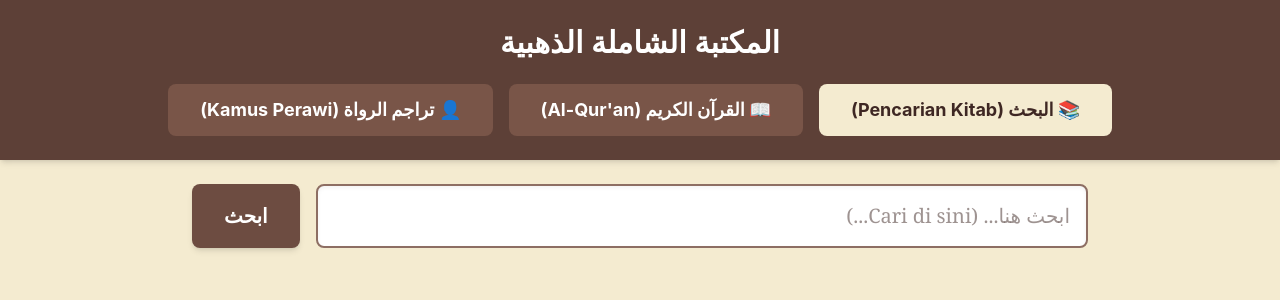
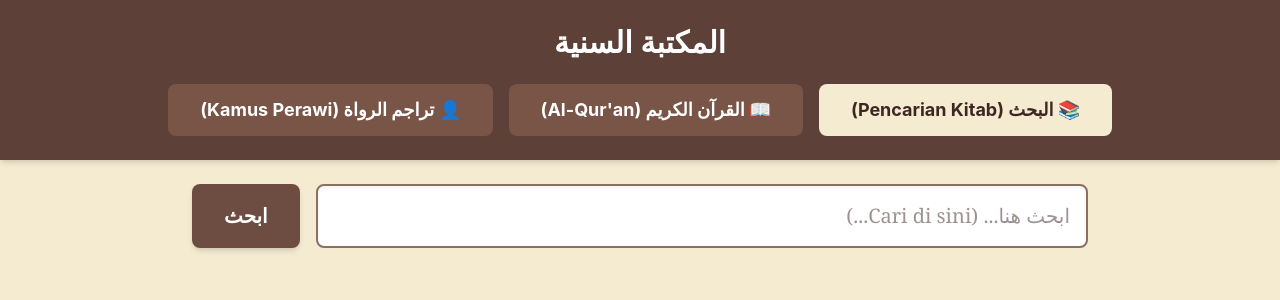
Before and after one commit to danbelajardanbelajar-blip/books.quizb.my.id, a React (Vite) app: page / in a window 1280 px wide. Shown: the top 300 px of the page. Built offline with nearby package versions, Linux system fonts and the light colour scheme.

Commit message:
Ubah nama web menjadi المكتبة السنية

```diff
--- a/index.html
+++ b/index.html
@@ -4,7 +4,7 @@
     <meta charset="UTF-8" />
     <link rel="icon" type="image/svg+xml" href="/favicon.svg" />
     <meta name="viewport" content="width=device-width, initial-scale=1.0" />
-    <title>shamela_golden</title>
+    <title>المكتبة السنية</title>
   </head>
   <body>
     <div id="root"></div>
--- a/src/App.tsx
+++ b/src/App.tsx
@@ -87,7 +87,7 @@ function App() {
   return (
     <div className="min-h-screen bg-[#f4ebd0] text-[#3e2723] font-serif" dir="rtl">
       <header className="bg-[#5d4037] text-white p-4 md:p-6 shadow-md">
-        <h1 className="text-2xl md:text-3xl font-bold text-center">المكتبة الشاملة الذهبية</h1>
+        <h1 className="text-2xl md:text-3xl font-bold text-center">المكتبة السنية</h1>
         <div className="flex flex-col md:flex-row justify-center gap-2 md:gap-4 mt-4 md:mt-6 font-sans">
           <button
             onClick={() => setActiveTab('search')}
```
Also changed, not shown: 2 other files (tests, documents, lock files or other folders).
